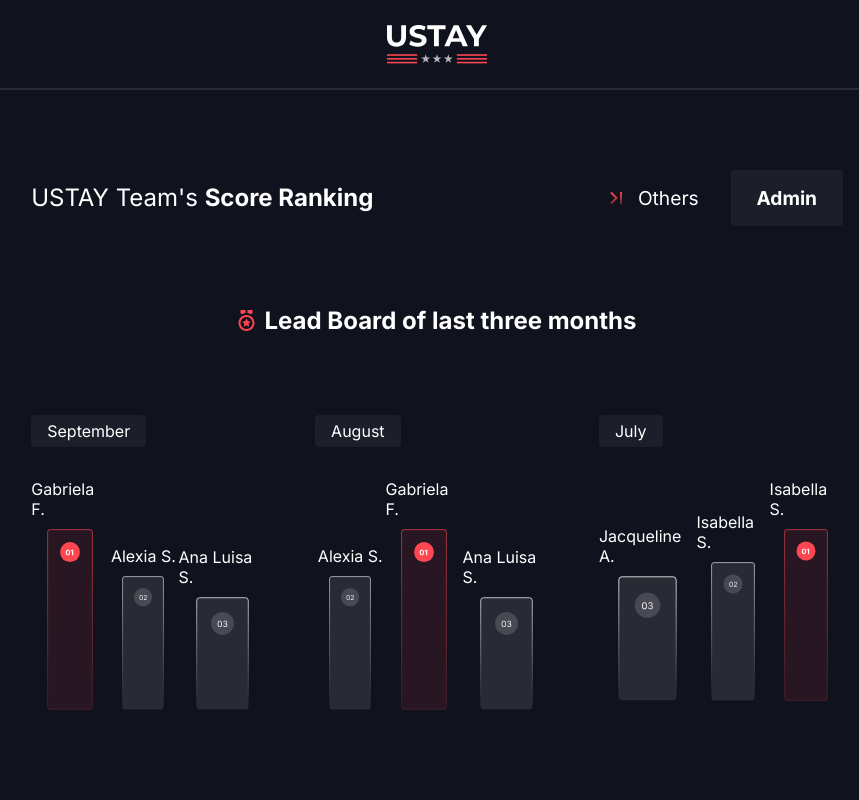
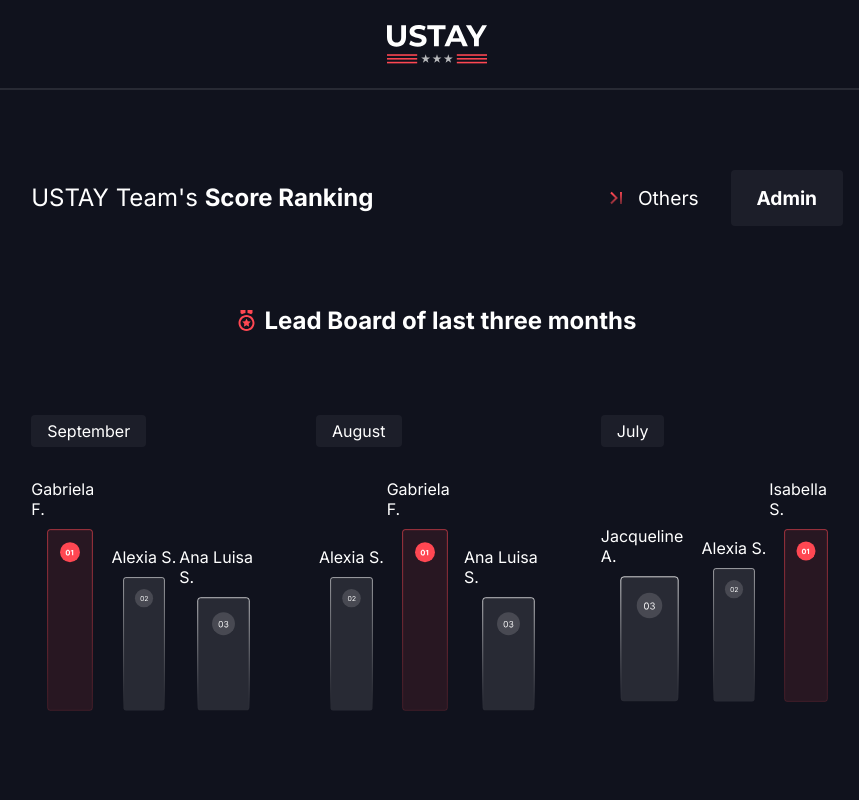
Before and after one commit to joaodk3/USTAY-Awards-Dashboard, a React (Vite) app: page / in a window 1280 px wide. Shown: the top 800 px of the page, without its empty margins (203-1062 px from the left). Built offline with nearby package versions, Linux system fonts and the light colour scheme.

Commit message:
corrected 2nd place - leadboard

```diff
--- a/src/components/leadBoard.jsx
+++ b/src/components/leadBoard.jsx
@@ -74,7 +74,7 @@ export function LeadBoard(props) {
                     </div>
 
                         <div className={styles.secondPlaceBar}>
-                            <span> {props.penultimateMonthFirstPlace} </span>
+                            <span> {props.penultimateMonthSecondPlace} </span>
                             <img src={"static/images/2PlaceBar.svg"} alt="Second Place Bar"/>
                         </div>
 
```
